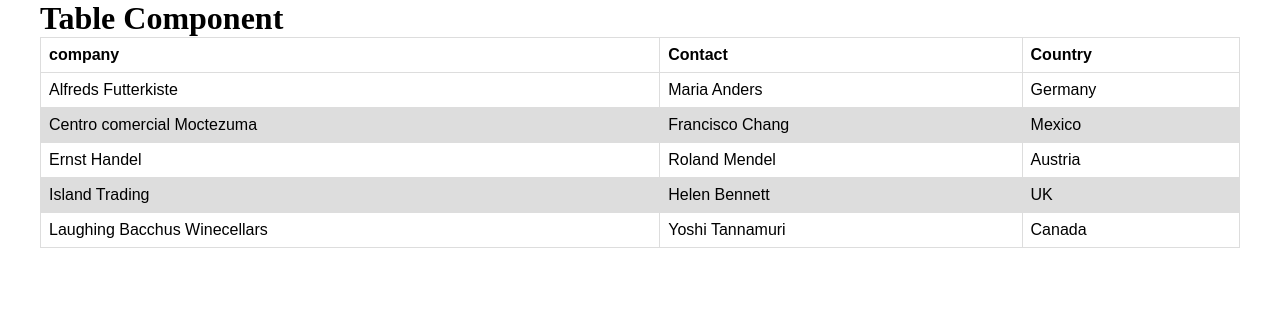
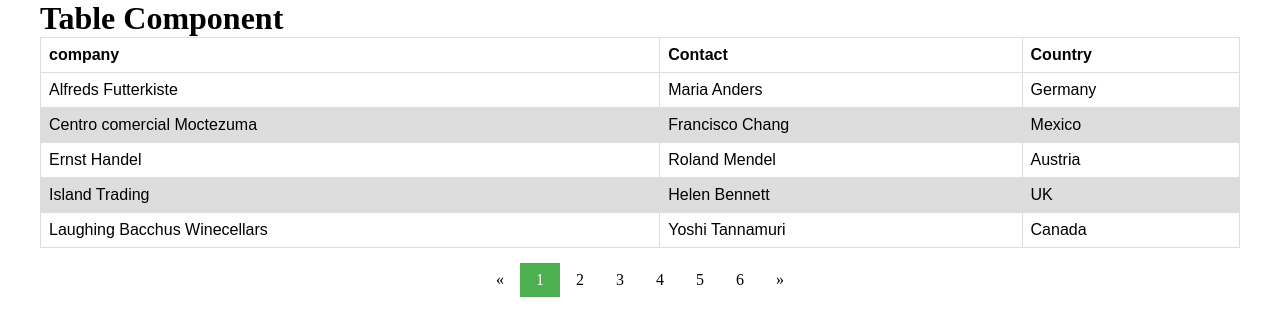
Before and after one commit to eorjs37/vue_component, a Vue app: page / in a window 1280 px wide. Shown: the top 336 px of the page. Built offline with nearby package versions, Linux system fonts and the light colour scheme.

Commit message:
페이징 추가

```diff
--- a/src/App.vue
+++ b/src/App.vue
@@ -4,11 +4,13 @@
       Table Component
     </h1>
     <Table :head="tableHead" :body="tableBody"/>
+    <Paging></Paging>
   </div>
 </template>
 
 <script>
 import Table from '@/components/Table.vue';
+import Paging from '@/components/Paging.vue';
 import { ref } from 'vue';
 export default {
   name: 'App',
@@ -29,7 +31,8 @@ export default {
     }
   },
   components:{
-    Table
+    Table,
+    Paging
   },
 }
 </script>
--- a/src/components/Paging.vue
+++ b/src/components/Paging.vue
@@ -1,13 +1,56 @@
 <template>
+  <div class="center">
+      <div class="pagination">
+        <a>&laquo;</a>
+        <a :class="{ 'active' : currentPage == 1 }" @click="currentPage=1">1</a>
+        <a :class="{ 'active' : currentPage == 2 }" @click="currentPage=2">2</a>
+        <a :class="{ 'active' : currentPage == 3 }" @click="currentPage=3">3</a>
+        <a :class="{ 'active' : currentPage == 4 }" @click="currentPage=4">4</a>
+        <a :class="{ 'active' : currentPage == 5 }" @click="currentPage=5">5</a>
+        <a :class="{ 'active' : currentPage == 6 }" @click="currentPage=6">6</a>
+        <a>&raquo;</a>
+    </div>
+  </div>
 
 </template>
 
-<script>
+<script>import { ref } from "vue"
+
 export default {
+    setup(){
+        const currentPage = ref(1);
 
+        return{
+            currentPage,
+        }
+    }
 }
 </script>
 
-<style>
+<style scoped>
+.center{
+    position: relative;
+    margin-top: 15px;
+}
+.pagination {
+  display: inline-block;
+  position: absolute;
+  left: 50%;
+  transform: translateX(-50%);
+}
 
+.pagination a {
+  color: black;
+  float: left;
+  padding: 8px 16px;
+  text-decoration: none;
+  cursor: pointer;
+}
+
+.pagination a.active {
+  background-color: #4CAF50;
+  color: white;
+}
+
+.pagination a:hover:not(.active) {background-color: #ddd;}
 </style>
```
